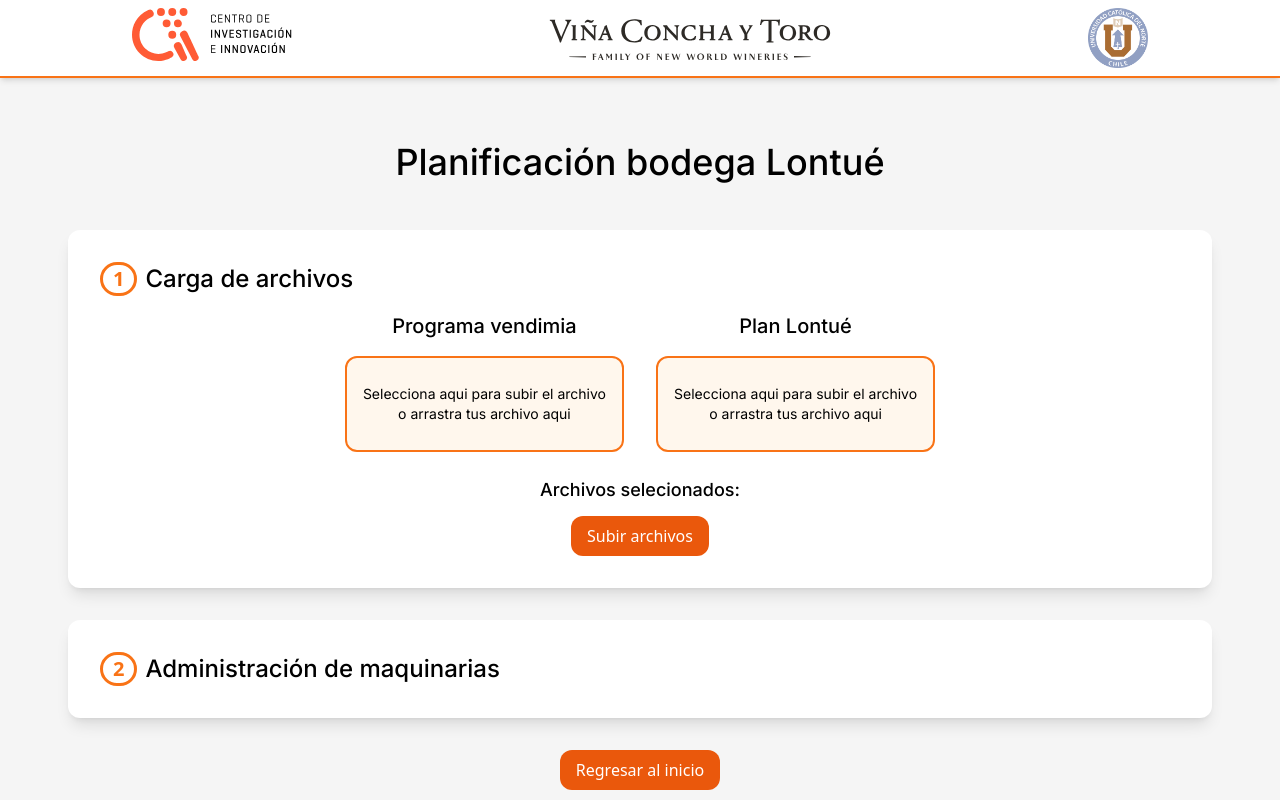
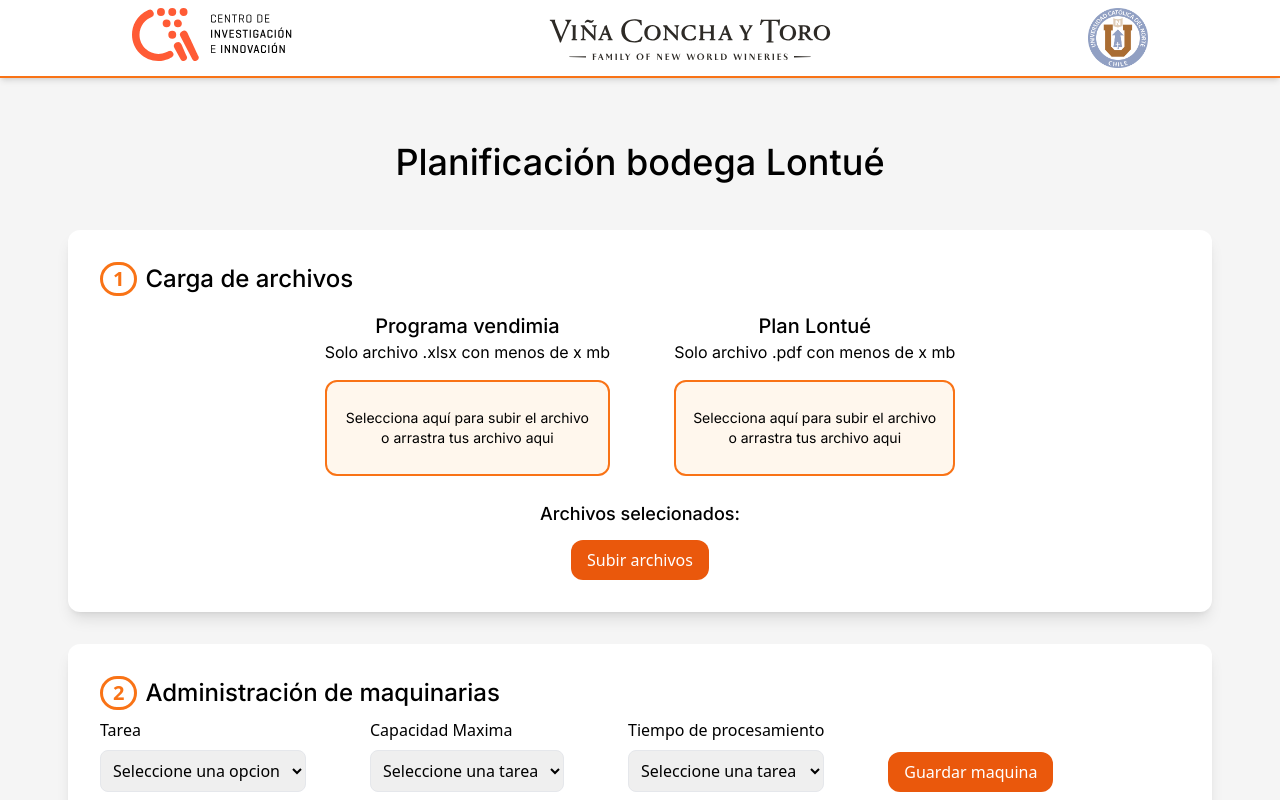
Before and after one commit to Gasthor/frontend-capstone-project-vct-2024-1, a Next.js app: page /planificacion_lontue in a window 1280 px wide. Shown: the top 800 px of the page. Built offline with nearby package versions, Linux system fonts and the light colour scheme.

Commit message:
[ADD] functionality to create new machine and file with label options

```diff
--- a/pages/planificacion_lontue/index.tsx
+++ b/pages/planificacion_lontue/index.tsx
@@ -5,17 +5,36 @@
 import { interSecondary, interTitle } from "@/styles/fonts";
 import { Container } from "@/components/UI/Container/Container";
 import { Dropzone } from "@/components/UI/Input/Dropzone";
-
+import { opcionesVelocidad, opcionescapacidadMaxima } from "@/utils/options_labels";
 
 const Home: NextPageWithLayout = () => {
 
     const [fileXlsx, setFileXlsx] = useState<File | null>(null)
     const [filePDF, setFilePDF] = useState<File | null>(null)
 
+    const [task, setTast] = useState("")
+    const [maxCapacity, setMaxCapacity] = useState("")
+    const [processingTime, setProcessingTime] = useState("")
+
     const uploadFiles = () => {
         console.log("hola")
         console.log(fileXlsx)
         console.log(filePDF)
+    }
+
+    const handleSelectChangeTask = (e: React.ChangeEvent<HTMLSelectElement>) => {
+        setTast(e.target.value)
+        setMaxCapacity("")
+        setProcessingTime("")
+    }
+
+    const handleSelectChangeMaxCapacity = (e: React.ChangeEvent<HTMLSelectElement>) => {
+        setMaxCapacity(e.target.value)
+        setProcessingTime("")
+    }
+
+    const handleSelectChangeProcessingTime = (e: React.ChangeEvent<HTMLSelectElement>) => {
+        setProcessingTime(e.target.value)
     }
 
     return (
@@ -26,14 +45,16 @@
                     <div className="border-[3px] border-orange-500 px-[10px] rounded-full text-orange-500 text-xl font-semibold">1</div>
                     <h2 className={`text-xl sm:text-2xl ${interTitle.className}`}>Carga de archivos</h2>
                 </div>
-                <div className="flex flex-col sm:flex-row w-full justify-center mt-2 sm:gap-8">
+                <div className="flex flex-col sm:flex-row w-full justify-center mt-2 sm:gap-16">
                     <div>
                         <h3 className={`text-center text-xl ${interTitle.className}`}>Programa vendimia</h3>
-                        <Dropzone description={"Selecciona aqui para subir el archivo"} type="application/vnd.openxmlformats-officedocument.spreadsheetml.sheet" setValue={setFileXlsx} />
+                        <p className={`text-center ${interSecondary.className}`}>Solo archivo .xlsx con menos de x mb</p>
+                        <Dropzone description={"Selecciona aquí para subir el archivo"} type="application/vnd.openxmlformats-officedocument.spreadsheetml.sheet" setValue={setFileXlsx} />
                     </div>
                     <div>
                         <h3 className={`text-center text-xl ${interTitle.className}`}>Plan Lontué</h3>
-                        <Dropzone description={"Selecciona aqui para subir el archivo"} type="application/pdf" setValue={setFilePDF} />
+                        <p className={`text-center ${interSecondary.className}`}>Solo archivo .pdf con menos de x mb</p>
+                        <Dropzone description={"Selecciona aquí para subir el archivo"} type="application/pdf" setValue={setFilePDF} />
                     </div>
                 </div>
                 <div className="flex flex-col justify-center w-full items-center gap-1">
@@ -49,7 +70,57 @@
                     <div className="border-[3px] border-orange-500 px-[10px] rounded-full text-orange-500 text-xl font-semibold">2</div>
                     <h2 className={`text-2xl ${interTitle.className}`}>Administración de maquinarias</h2>
                 </div>
-            </Container>
+                <div>
+                    <div className="flex flex-col sm:flex-row gap-16">
+                        <div className="flex flex-col gap-2">
+                            <label htmlFor="">Tarea</label>
+                            <select className="border p-2 rounded-lg" value={task} onChange={handleSelectChangeTask}>
+                                <option value="">Seleccione una opcion</option>
+                                <option value="Despalillado">Despalillado</option>
+                                <option value="Prensado">Prensado</option>
+                                <option value="Pre-flotación">Pre-flotacion</option>
+                                <option value="Flotación">Flotación</option>
+                                <option value="Fermentación">Fermentación</option>
+                            </select>
+                        </div>
+                        <div className="flex flex-col gap-2">
+                            <label htmlFor="">Capacidad Maxima</label>
+                            <select className="border p-2 rounded-lg" value={maxCapacity} onChange={handleSelectChangeMaxCapacity} >
+                                {task ? (
+                                    opcionescapacidadMaxima[task].map((option, index) => (
+                                        <option value={option}>
+                                            {option}
+                                        </option>
+                                    ))
+                                ) : (
+                                    <option>Seleccione una tarea</option>
+                                )}
+                            </select>
+                        </div>
+
+                        <div className="flex flex-col gap-2">
+                            <label htmlFor="">Tiempo de procesamiento</label>
+                            <select className="border p-2 rounded-lg" value={processingTime} onChange={handleSelectChangeProcessingTime}>
+                                {task ? (
+                                    opcionesVelocidad[task].map((option, index) => (
+                                        <option value={option}>
+                                            {option}
+                                        </option>
+                                    ))
+                                ) : (
+                                    <option>Seleccione una tarea</option>
+                                )}
+                            </select>
+                            {task}
+                            {maxCapacity}
+                            {processingTime}
+                        </div>
+                        <div className="flex items-end">
+                            <ButtonPrincipal title="Guardar maquina" />
+                        </div>
+                    </div>
+                </div>
+            </Container >
             <ButtonPrincipal title={"Regresar al inicio"} goTo="/" />
         </>
     )
--- /dev/null
+++ b/utils/options_labels.tsx
@@ -0,0 +1,17 @@
+const opcionesVelocidad: Record<string, string[]> = {
+    'Despalillado': ['1 hrs', '2 hrs', '3 hrs', '4 hrs', '5 hrs', '6 hrs', '7 hrs', '8 hrs', '9 hrs', '10 hrs', '11 hrs', '12 hrs'],
+    'Prensado': ['1 hrs', '2 hrs', '3 hrs', '4 hrs', '5 hrs', '6 hrs', '7 hrs', '8 hrs', '9 hrs', '10 hrs', '11 hrs', '12 hrs'],
+    'Pre-flotación': ['1 hrs', '2 hrs', '3 hrs', '4 hrs', '5 hrs', '6 hrs', '7 hrs', '8 hrs', '9 hrs', '10 hrs', '11 hrs', '12 hrs'],
+    'Flotación': ['1 hrs', '2 hrs', '3 hrs', '4 hrs', '5 hrs', '6 hrs', '7 hrs', '8 hrs', '9 hrs', '10 hrs', '11 hrs', '12 hrs']
+};
+
+const opcionescapacidadMaxima: Record<string, string[]> = {
+    'Despalillado': ['10.000 Kilos', '20.000 Kilos', '30.000 Kilos', '40.000 Kilos', '50.000 Kilos', '60.000 Kilos', '70.000 Kilos', '80.000 Kilos', '90.000 Kilos', '100.000 Kilos'],
+    'Prensado': ['10.000 Kilos', '20.000 Kilos', '30.000 Kilos', '40.000 Kilos', '50.000 Kilos', '60.000 Kilos', '70.000 Kilos', '80.000 Kilos', '90.000 Kilos', '100.000 Kilos'],
+    'Pre-flotación': ['10.000 litros', '20.000 litros', '30.000 litros', '40.000 litros', '50.000 litros', '60.000 litros', '70.000 litros', '80.000 litros', '90.000 litros', '100.000 litros'],
+    'Flotación': ['10.000 litros', '20.000 litros', '30.000 litros', '40.000 litros', '50.000 litros', '60.000 litros', '70.000 litros', '80.000 litros', '90.000 litros', '100.000 litros'],
+    'Fermentación': ['10.000 litros', '20.000 litros', '30.000 litros', '40.000 litros', '50.000 litros', '60.000 litros', '70.000 litros', '80.000 litros', '90.000 litros', '100.000 litros']
+
+};
+
+export {opcionesVelocidad, opcionescapacidadMaxima}
```
